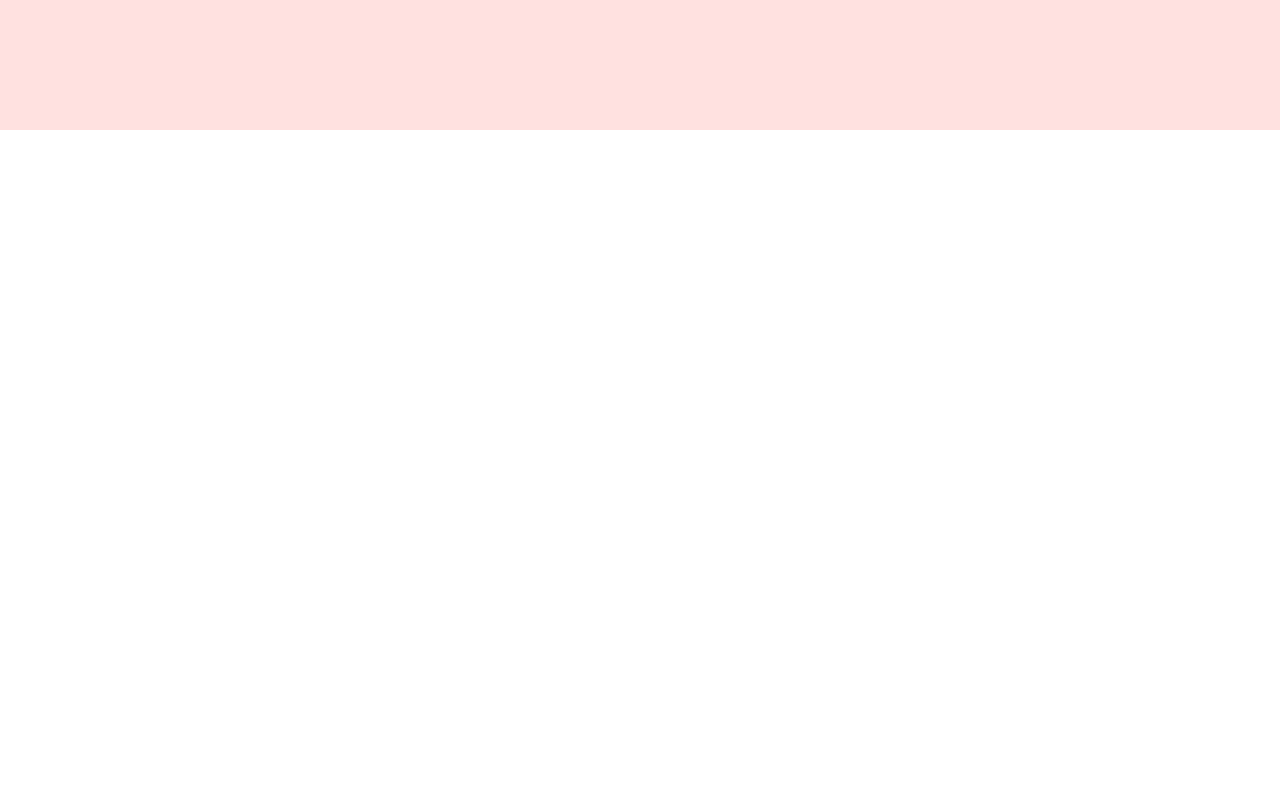
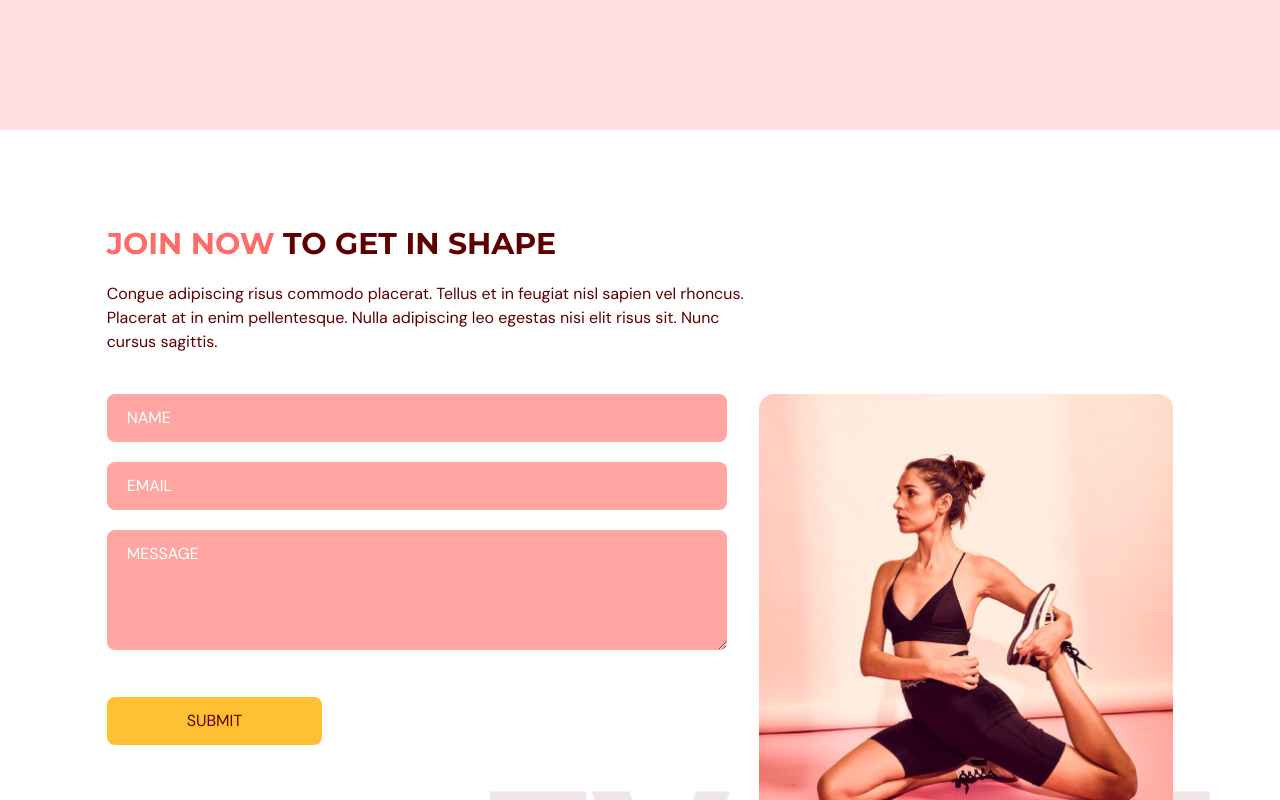
Before and after one commit to dibrugh/gym-ts, a React (Vite) app: page / in a window 1280 px wide. Shown: the part 2860-3660 px from the top of the page. Before the commit the page ends 2990 px from the top, so only its background shows below. Built offline with nearby package versions, Linux system fonts and the light colour scheme.

Commit message:
feat: finish contactus section

```diff
--- a/package.json
+++ b/package.json
@@ -19,7 +19,8 @@
     "framer-motion": "^10.16.16",
     "react": "^18.2.0",
     "react-anchor-link-smooth-scroll": "^1.0.12",
-    "react-dom": "^18.2.0"
+    "react-dom": "^18.2.0",
+    "react-hook-form": "^7.49.2"
   },
   "devDependencies": {
     "@types/node": "^20.10.4",
--- a/src/App.tsx
+++ b/src/App.tsx
@@ -4,9 +4,12 @@
 import OurClasses from "@/scenes/ourClasses";
 import { useEffect, useState } from "react";
 import { SelectedPage } from "./shared/types";
+import ContactUs from "./scenes/contactUs";
 
 function App() {
-  const [selectedPage, setSelectedPage] = useState<SelectedPage>(SelectedPage.Home);
+  const [selectedPage, setSelectedPage] = useState<SelectedPage>(
+    SelectedPage.Home,
+  );
 
   const [isTopOfPage, setIsTopOfPage] = useState<boolean>(false);
 
@@ -15,23 +18,28 @@
       // Если элемент на самом верху страницы
       if (window.scrollY === 0) {
         setIsTopOfPage(true);
-        setSelectedPage(SelectedPage.Home)
+        setSelectedPage(SelectedPage.Home);
       }
       if (window.scrollY !== 0) {
         setIsTopOfPage(false);
       }
-    }
+    };
     window.addEventListener("scroll", handleScroll);
     // Размонтирование компонента во избежание багов и утечек памяти
     return () => window.removeEventListener("scroll", handleScroll);
-  }, [])
+  }, []);
 
   return (
     <div className="app bg-gray-20">
-      <Navbar isTopOfPage={isTopOfPage} selectedPage={selectedPage} setSelectedPage={setSelectedPage} />
+      <Navbar
+        isTopOfPage={isTopOfPage}
+        selectedPage={selectedPage}
+        setSelectedPage={setSelectedPage}
+      />
       <Home setSelectedPage={setSelectedPage} />
       <Benefits setSelectedPage={setSelectedPage} />
       <OurClasses setSelectedPage={setSelectedPage} />
+      <ContactUs setSelectedPage={setSelectedPage} />
     </div>
   );
 }
--- /dev/null
+++ b/src/scenes/contactUs/index.tsx
@@ -0,0 +1,156 @@
+import { SelectedPage } from "@/shared/types";
+import { motion } from "framer-motion";
+import { useForm } from "react-hook-form";
+import ContactUsPageGraphic from "@/assets/ContactUsPageGraphic.png";
+import Htext from "@/shared/Htext";
+type Props = {
+  setSelectedPage: (value: SelectedPage) => void;
+};
+
+const ContactUs = ({ setSelectedPage }: Props) => {
+  const inputStyles = `mb-5 w-full rounded-lg bg-primary-300 px-5 py-3 placeholder-white`;
+
+  const {
+    register,
+    trigger,
+    formState: { errors },
+  } = useForm();
+  /* Обработка формы */
+  const onSubmit = async (e: any) => {
+    const isValid = await trigger();
+    if (!isValid) {
+      e.preventDefault();
+    }
+  };
+  return (
+    <section id="contactus" className="mx-auto w-5/6 pt-24 pb-32">
+      <motion.div
+        onViewportEnter={() => setSelectedPage(SelectedPage.ContactUs)}
+      >
+        {/* header */}
+        <motion.div
+          className="md:w-3/5"
+          initial="hidden"
+          whileInView="visible"
+          viewport={{ once: true, amount: 0.5 }}
+          transition={{ duration: 0.5 }}
+          variants={{
+            hidden: { opacity: 0, x: -50 },
+            visible: { opacity: 1, x: 0 },
+          }}
+        >
+          <Htext>
+            <span className="text-primary-500">JOIN NOW</span> TO GET IN SHAPE
+          </Htext>
+          <p className="my-5">
+            Congue adipiscing risus commodo placerat. Tellus et in feugiat nisl
+            sapien vel rhoncus. Placerat at in enim pellentesque. Nulla
+            adipiscing leo egestas nisi elit risus sit. Nunc cursus sagittis.
+          </p>
+        </motion.div>
+
+        {/* Form */}
+        <div className="mt-10 justify-between gap-8 md:flex">
+          <motion.div
+            className="mt-10 basis-3/5 md:mt-0"
+            initial="hidden"
+            whileInView="visible"
+            viewport={{ once: true, amount: 0.5 }}
+            transition={{ duration: 0.5 }}
+            variants={{
+              hidden: { opacity: 0, y: 50 },
+              visible: { opacity: 1, y: 0 },
+            }}
+          >
+            {/* fake e-mail */}
+            <form
+              target="_blank"
+              onSubmit={onSubmit}
+              method="POST"
+              action="https://formsubmit.co/jawugogu@mailgolem.com"
+            >
+              <input
+                className={inputStyles}
+                type="text"
+                placeholder="NAME"
+                {...register("name", { required: true, maxLength: 100 })}
+              />
+              {errors.name && (
+                <p className="mt-1 text-primary-500">
+                  {errors.name.type === "required" && "Это поле обязательно."}
+                  {errors.name.type === "maxLength" &&
+                    "Имя не должно быть длиннее 100 символов."}
+                </p>
+              )}
+
+              <input
+                className={inputStyles}
+                type="email"
+                placeholder="EMAIL"
+                {...register("email", {
+                  required: true,
+                  pattern: /^[A-Z0-9._%+-]+@[A-Z0-9.-]+\.[A-Z]{2,}$/i,
+                })}
+              />
+              {errors.email && (
+                <p className="mt-1 text-primary-500">
+                  {errors.email.type === "required" && "Это поле обязательно."}
+                  {errors.email.type === "pattern" &&
+                    "Некорректный e-mail адрес."}
+                </p>
+              )}
+
+              <textarea
+                className={inputStyles}
+                rows={4}
+                cols={50}
+                placeholder="MESSAGE"
+                {...register("message", {
+                  required: true,
+                  maxLength: 2000,
+                })}
+              />
+              {errors.message && (
+                <p className="mt-1 text-primary-500">
+                  {errors.message.type === "required" &&
+                    "Это поле обязательно."}
+                  {errors.message.type === "maxLength" &&
+                    "Максимальная длина - 2000 символов."}
+                </p>
+              )}
+
+              <button
+                type="submit"
+                className="mt-5 rounded-lg bg-secondary-500 px-20 py-3 transition duration-500 hover:text-white"
+              >
+                SUBMIT
+              </button>
+            </form>
+          </motion.div>
+
+          <motion.div
+            className="relative mt-16 basis-2/5 md:mt-0"
+            initial="hidden"
+            whileInView="visible"
+            viewport={{ once: true, amount: 0.5 }}
+            transition={{ delay: 0.2, duration: 0.5 }}
+            variants={{
+              hidden: { opacity: 0, y: 50 },
+              visible: { opacity: 1, y: 0 },
+            }}
+          >
+            <div className="w-full before:absolute before:-bottom-20 before:-right-10 before:z-[-1] md:before:content-evolvetext">
+              <img
+                src={ContactUsPageGraphic}
+                alt="contact-us-page-graphic"
+                className="w-full"
+              />
+            </div>
+          </motion.div>
+        </div>
+      </motion.div>
+    </section>
+  );
+};
+
+export default ContactUs;
```
Also changed, not shown: 1 other file (tests, documents, lock files or other folders).
